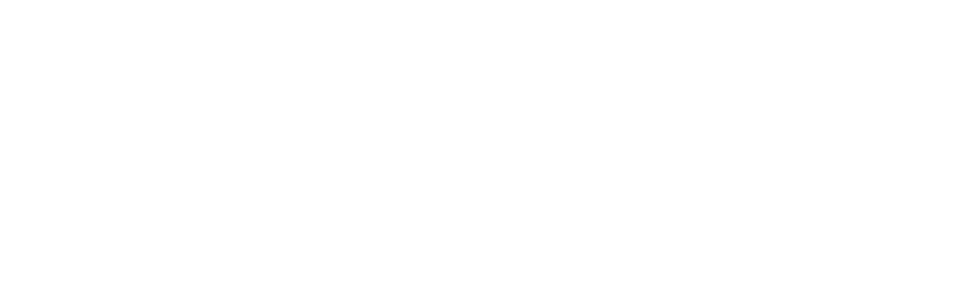
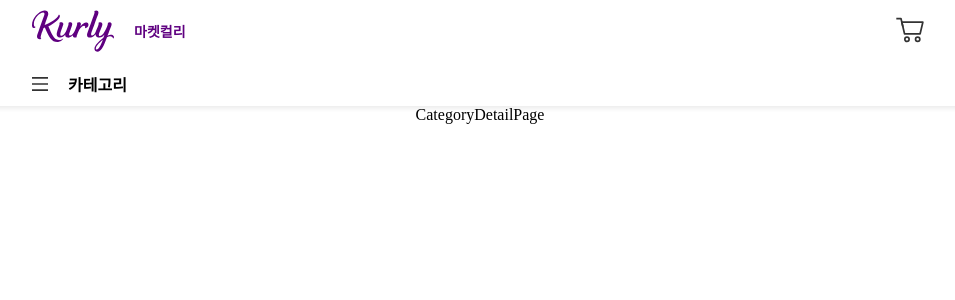
Before and after one commit to unzinzanda/Clone-MarketKurly, a React (Create React App) app: page /categories/1 in a window 1280 px wide. Before the commit this address had no page. Shown: the top 300 px of the page, without its empty margins (160-1115 px from the left). Built offline with nearby package versions, Linux system fonts and the light colour scheme.

Commit message:
fix: style을 inline으로 변경

```diff
--- a/src/components/common/Carousel.tsx
+++ b/src/components/common/Carousel.tsx
@@ -1,6 +1,39 @@
 import React, { useCallback, useEffect, useRef, useState } from 'react'
-import * as css from '../../styles/common/Carousel.style'
 import { images } from '../../constants/images'
+import { css } from '@emotion/react'
+
+interface arrowButtonProps {
+  dir: string
+}
+
+const arrowButton = (props: arrowButtonProps) => css`
+  width: 52px;
+  height: 52px;
+  display: flex;
+  align-items: center;
+  justify-content: center;
+  position: absolute;
+  top: 50%;
+  left: ${props.dir === 'left' ? '100px' : ''};
+  right: ${props.dir === 'right' ? '100px' : ''};
+  transform: translate(0, -50%);
+
+  background-color: rgba(0, 0, 0, 0.2);
+  border-radius: 100%;
+
+  opacity: 0;
+
+  transition: opacity 0.5s ease;
+
+  img {
+    width: 30px;
+    height: 30px;
+  }
+
+  :hover {
+    opacity: 1;
+  }
+`
 
 const Carousel = () => {
   const banners = [
@@ -35,7 +68,7 @@
       if (carouselRef.current !== null) {
         carouselRef.current.style.transition = ''
       }
-    }, 500)
+    }, 1000)
   }
 
   const handleSwipe = (dir: number) => {
@@ -83,17 +116,46 @@
   }, [curIndex])
 
   return (
-    <div css={css.container}>
-      <div css={css.carousel} ref={carouselRef}>
+    <div
+      css={css`
+        width: 100%;
+        display: flex;
+        overflow: hidden;
+        position: relative;
+        :hover {
+          button {
+            opacity: 1;
+          }
+        }
+      `}
+    >
+      <div
+        css={css`
+          height: 370px;
+          display: flex;
+        `}
+        ref={carouselRef}
+      >
         {curBanners.map((str, index) => (
-          <div css={css.imageBox} key={str + index}>
-            <img css={css.image} src={str} />
+          <div
+            css={css`
+              width: 100vw;
+            `}
+            key={str + index}
+          >
+            <img
+              css={css`
+                width: 100vw;
+                height: 370px;
+              `}
+              src={str}
+            />
           </div>
         ))}
       </div>
       <button
         type="button"
-        css={css.arrowButton({ dir: 'left' })}
+        css={arrowButton({ dir: 'left' })}
         onClick={() => {
           const debouncedHandler = debounce<typeof handleSwipe>(
             handleSwipe,
@@ -106,7 +168,7 @@
       </button>
       <button
         type="button"
-        css={css.arrowButton({ dir: 'right' })}
+        css={arrowButton({ dir: 'right' })}
         onClick={() => {
           const debouncedHandler = debounce<typeof handleSwipe>(
             handleSwipe,
--- a/src/components/common/Category.tsx
+++ b/src/components/common/Category.tsx
@@ -1,32 +1,123 @@
 import React from 'react'
-import * as css from '../../styles/common/Category.style'
 import { ReactComponent as Menu } from '../../assets/images/ic-menu.svg'
 import { Link } from 'react-router-dom'
+import { css } from '@emotion/react'
 
 const Category = () => {
   return (
     <>
-      <div css={css.menu}>
+      <div
+        css={css`
+          width: 200px;
+          padding: 10px 0px;
+          display: flex;
+          align-items: center;
+          gap: 20px;
+          position: relative;
+
+          p {
+            font-weight: bold;
+          }
+
+          :hover {
+            path {
+              fill: #5f0080;
+            }
+            p {
+              color: #5f0080;
+            }
+            ul {
+              display: block;
+            }
+          }
+        `}
+      >
         <Menu />
         <p>카테고리</p>
-        <ul css={css.drop}>
+        <ul
+          css={css`
+            display: none;
+            position: absolute;
+            top: 100%;
+            left: 0;
+
+            border: 1px solid #d9d9d9;
+            background-color: white;
+
+            :hover {
+              display: block;
+            }
+          `}
+        >
           <li>
-            <Link to="/" css={css.category}>
+            <Link
+              to="/"
+              css={css`
+                display: block;
+                width: 200px;
+                padding: 10px;
+                font-size: 14px;
+
+                :hover {
+                  background-color: #f5f5f5;
+                  color: #5f0080;
+                }
+              `}
+            >
               채소
             </Link>
           </li>
           <li>
-            <Link to="/" css={css.category}>
+            <Link
+              to="/"
+              css={css`
+                display: block;
+                width: 200px;
+                padding: 10px;
+                font-size: 14px;
+
+                :hover {
+                  background-color: #f5f5f5;
+                  color: #5f0080;
+                }
+              `}
+            >
               과일·견과·쌀
             </Link>
           </li>
           <li>
-            <Link to="/" css={css.category}>
+            <Link
+              to="/"
+              css={css`
+                display: block;
+                width: 200px;
+                padding: 10px;
+                font-size: 14px;
+
+                :hover {
+                  background-color: #f5f5f5;
+                  color: #5f0080;
+                }
+              `}
+            >
               정육·가공육·계란
             </Link>
           </li>
           <li>
-            <Link to="/" css={css.category}>
+            <Link
+              to="/"
+              css={css`
+                display: block;
+                width: 200px;
+                padding: 10px;
+                font-size: 14px;
+
+                :hover {
+                  background-color: #f5f5f5;
+                  color: #5f0080;
+                }
+              `}
+            >
               간편식·밀키트·샐러드
             </Link>
           </li>
--- a/src/components/common/Header.tsx
+++ b/src/components/common/Header.tsx
@@ -1,25 +1,66 @@
 import React from 'react'
-import * as css from '../../styles/common/Header.style'
 import { images } from '../../constants/images'
 import { ReactComponent as Cart } from '../../assets/images/ic-cart.svg'
 import { ReactComponent as Logo } from '../../assets/images/logo.svg'
 import { Link } from 'react-router-dom'
 import Category from './Category'
+import { css } from '@emotion/react'
 
 const Header = () => {
   return (
     <>
-      <header css={css.container}>
-        <div css={css.header}>
-          <Link to={'/'} css={css.link}>
+      <header
+        css={css`
+          width: 100%;
+          display: flex;
+          flex-direction: column;
+          align-items: center;
+          justify-content: center;
+          box-shadow: rgba(0, 0, 0, 0.07) 0px 3px 4px 0px;
+          background-color: white;
+          position: sticky;
+          top: 0;
+          z-index: 5;
+        `}
+      >
+        <div
+          css={css`
+            width: 70%;
+            display: flex;
+            align-items: center;
+            justify-content: space-between;
+            padding: 10px 0px;
+          `}
+        >
+          <Link
+            to={'/'}
+            css={css`
+              display: flex;
+              align-items: center;
+              gap: 20px;
+            `}
+          >
             <Logo />
-            <p css={css.title}>마켓컬리</p>
+            <p
+              css={css`
+                font-size: 14px;
+                color: #5f0080;
+                font-weight: bold;
+              `}
+            >
+              마켓컬리
+            </p>
           </Link>
           <button type="button">
             <Cart />
           </button>
         </div>
-        <nav css={css.nav}>
+        <nav
+          css={css`
+            display: flex;
+            width: 70%;
+          `}
+        >
           <ul>
             <li>
               <Category />
--- a/src/layout/Layout.tsx
+++ b/src/layout/Layout.tsx
@@ -1,13 +1,21 @@
 import React from 'react'
 import { Outlet } from 'react-router-dom'
 import Header from '../components/common/Header'
+import { css } from '@emotion/react'
 
 const Layout = () => {
   return (
-    <>
+    <div
+      css={css`
+        width: 100vw;
+        display: flex;
+        flex-direction: column;
+        align-items: center;
+      `}
+    >
       <Header />
       <Outlet />
-    </>
+    </div>
   )
 }
 
--- /dev/null
+++ b/src/pages/CategoryDetailPage.tsx
@@ -0,0 +1,21 @@
+import { css } from '@emotion/react'
+import React from 'react'
+import { useParams } from 'react-router-dom'
+
+const CategoryDetailPage = () => {
+  const id = useParams().id
+  return (
+    <div
+      css={css`
+        width: 1050px;
+        display: flex;
+        flex-direction: column;
+        align-items: center;
+      `}
+    >
+      CategoryDetailPage
+    </div>
+  )
+}
+
+export default CategoryDetailPage
--- a/src/pages/MainPage.tsx
+++ b/src/pages/MainPage.tsx
@@ -1,9 +1,17 @@
 import React from 'react'
 import Carousel from '../components/common/Carousel'
+import { css } from '@emotion/react'
 
 const MainPage = () => {
   return (
-    <div>
+    <div
+      css={css`
+        width: 100%;
+        display: flex;
+        flex-direction: column;
+        align-items: center;
+      `}
+    >
       <Carousel />
     </div>
   )
--- a/src/routers/RootRouter.tsx
+++ b/src/routers/RootRouter.tsx
@@ -1,6 +1,7 @@
 import { BrowserRouter, Routes, Route } from 'react-router-dom'
 import Layout from '../layout/Layout'
 import MainPage from '../pages/MainPage'
+import CategoryDetailPage from '../pages/CategoryDetailPage'
 
 const RootRouter = () => {
   return (
@@ -8,6 +9,7 @@
       <Routes>
         <Route element={<Layout />}>
           <Route path="/" element={<MainPage />} />
+          <Route path="/categories/:id" element={<CategoryDetailPage />} />
         </Route>
       </Routes>
     </BrowserRouter>
--- a/src/styles/common/Carousel.style.ts
+++ /dev/null
@@ -1,60 +0,0 @@
-import { css } from '@emotion/react'
-
-interface arrowButtonProps {
-  dir: string
-}
-
-export const container = css`
-  width: 100%;
-  display: flex;
-  overflow: hidden;
-  position: relative;
-  :hover {
-    button {
-      opacity: 1;
-    }
-  }
-`
-
-export const carousel = css`
-  height: 370px;
-  display: flex;
-`
-
-export const imageBox = css`
-  width: 100vw;
-`
-
-export const image = css`
-  width: 100vw;
-  height: 370px;
-`
-
-export const arrowButton = (props: arrowButtonProps) => css`
-  width: 52px;
-  height: 52px;
-  display: flex;
-  align-items: center;
-  justify-content: center;
-  position: absolute;
-  top: 50%;
-  left: ${props.dir === 'left' ? '100px' : ''};
-  right: ${props.dir === 'right' ? '100px' : ''};
-  transform: translate(0, -50%);
-
-  background-color: rgba(0, 0, 0, 0.2);
-  border-radius: 100%;
-
-  opacity: 0;
-
-  transition: opacity 0.5s ease;
-
-  img {
-    width: 30px;
-    height: 30px;
-  }
-
-  :hover {
-    opacity: 1;
-  }
-`
--- a/src/styles/common/Category.style.ts
+++ /dev/null
@@ -1,51 +0,0 @@
-import { css } from '@emotion/react'
-
-export const menu = css`
-  width: 200px;
-  padding: 10px 0px;
-  display: flex;
-  align-items: center;
-  gap: 20px;
-  position: relative;
-
-  p {
-    font-weight: bold;
-  }
-
-  :hover {
-    path {
-      fill: #5f0080;
-    }
-    p {
-      color: #5f0080;
-    }
-    ul {
-      display: block;
-    }
-  }
-`
-
-export const drop = css`
-  display: none;
-  position: absolute;
-  top: 100%;
-  left: 0;
-
-  border: 1px solid #d9d9d9;
-  background-color: white;
-
-  :hover {
-    display: block;
-  }
-`
-export const category = css`
-  display: block;
-  width: 200px;
-  padding: 10px;
-  font-size: 14px;
-
-  :hover {
-    background-color: #f5f5f5;
-    color: #5f0080;
-  }
-`
--- a/src/styles/common/Header.style.ts
+++ /dev/null
@@ -1,39 +0,0 @@
-import { css } from '@emotion/react'
-
-export const container = css`
-  width: 100%;
-  display: flex;
-  flex-direction: column;
-  align-items: center;
-  justify-content: center;
-  box-shadow: rgba(0, 0, 0, 0.07) 0px 3px 4px 0px;
-  background-color: white;
-  position: sticky;
-  top: 0;
-  z-index: 5;
-`
-
-export const header = css`
-  width: 70%;
-  display: flex;
-  align-items: center;
-  justify-content: space-between;
-  padding: 10px 0px;
-`
-
-export const link = css`
-  display: flex;
-  align-items: center;
-  gap: 20px;
-`
-
-export const title = css`
-  font-size: 14px;
-  color: #5f0080;
-  font-weight: bold;
-`
-
-export const nav = css`
-  display: flex;
-  width: 70%;
-`
```
